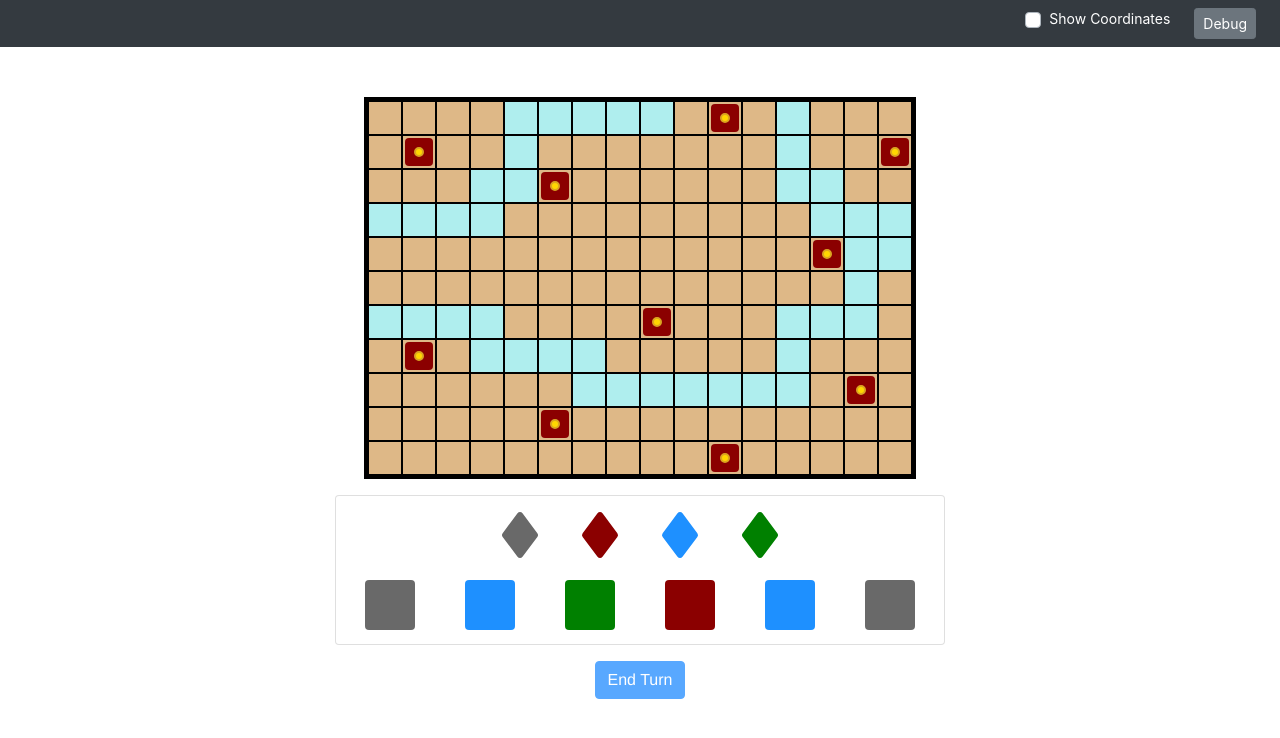
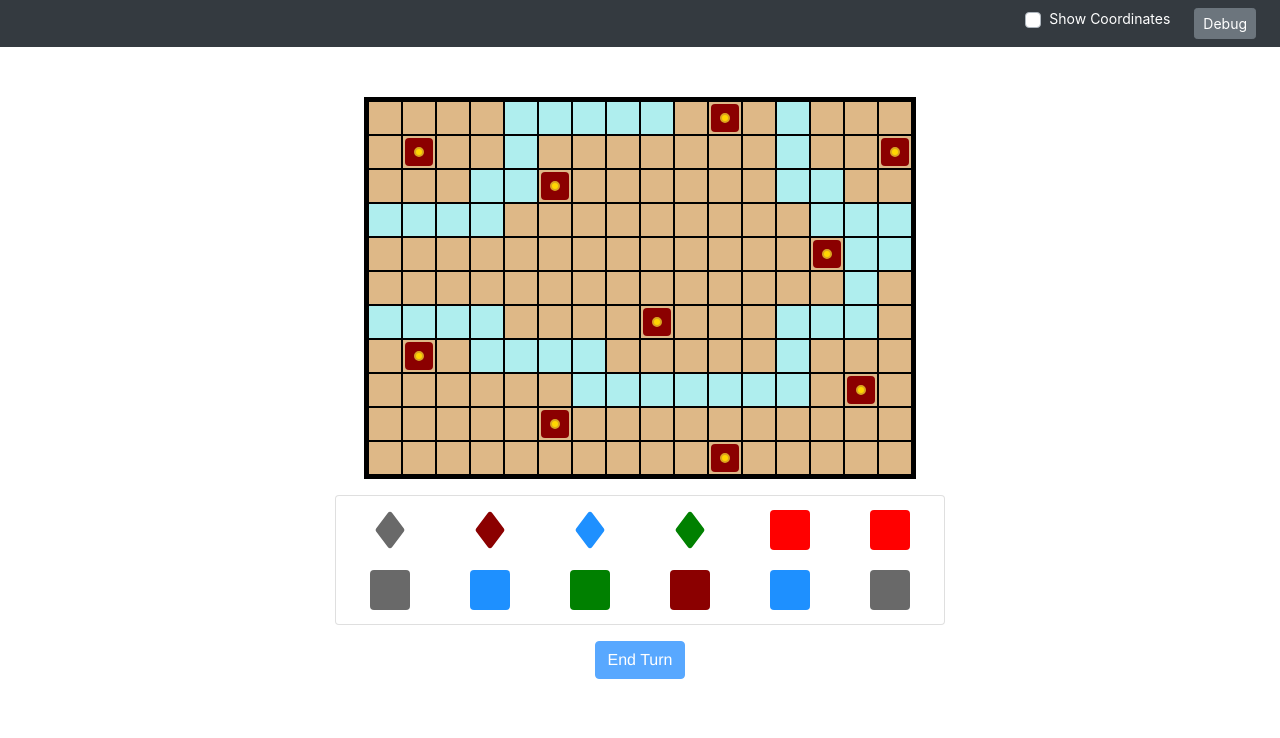
Before and after one commit to joshuahysong/RiverGame, a Vue app: page / in a window 1280 px wide. Shown: the top 738 px of the page. Built offline with nearby package versions, Linux system fonts and the light colour scheme.

Commit message:
Add catastrophe to hand

```diff
--- a/src/App.vue
+++ b/src/App.vue
@@ -175,7 +175,7 @@ export default {
             display: grid;
             grid-template-columns: repeat(16, calc(60vw / 16));
             grid-template-rows: repeat(11, calc(60vw / 16));
-            grid-gap: 1px;
+            grid-gap: 2px;
         }
     }
 
--- a/src/components/CivilizationTile.vue
+++ b/src/components/CivilizationTile.vue
@@ -59,7 +59,7 @@ export default {
         background: dodgerblue;
     }
     .catastrophe {
-        background: Yellow;
+        background: red;
     }
     .treasure-icon {
         height: 35%;
--- a/src/components/PlayerHand.vue
+++ b/src/components/PlayerHand.vue
@@ -1,11 +1,11 @@
 <template>
     <div class="card">
         <div class="card-body p-1">
-            <div class="row align-items-center justify-content-center"
+            <div class="row no-gutters align-items-center justify-content-center"
                 :style="rowStyle">
                 <div v-for="(tileType, index) in player.leaders"
                     :key="index"
-                    class="col-auto"
+                    class="col-2"
                     :class="{'p-1': size === 'sm'}">
                     <leader-tile
                         :size="iconSize"
@@ -14,12 +14,22 @@
                         :selected="isSelectedTile(index, true)"
                         @click.native="selectLeader(index)" />
                 </div>
+                <div v-for="(n, index) in player.catastropheTiles"
+                    :key="'catastrophe-' + index"
+                    class="col-2"
+                    :class="{'p-1': size === 'sm'}">
+                    <civilization-tile
+                        :size="iconSize"
+                        :tile-type="catastropheTileType"
+                        :selected="isSelectedTile(n, false)"
+                        @click.native="selectHandTile(n)" />
+                </div>
             </div>
             <div class="row no-gutters align-items-center justify-content-center"
                 :style="rowStyle">
                 <div v-for="(tileType, index) in player.hand"
                     :key="index"
-                    class="col"
+                    class="col-2"
                     :class="{'p-1': size === 'sm'}">
                     <civilization-tile
                         :size="iconSize"
@@ -36,6 +46,7 @@
 import { mapGetters } from 'vuex'
 import CivilizationTile from './CivilizationTile.vue'
 import LeaderTile from './LeaderTile.vue'
+import { tileTypes } from '../common/constants'
 
 export default {
     name: 'PlayerHand',
@@ -56,10 +67,13 @@ export default {
             remainingActions: 'remainingActions'
         }),
         iconSize() {
-            return this.size === 'lg' ? 50 : 25
+            return this.size === 'lg' ? 40 : 20
         },
         rowStyle() {
-            return `height: ${(this.size === 'lg' ? 70 : 35)}px`
+            return `height: ${(this.size === 'lg' ? 60 : 30)}px`
+        },
+        catastropheTileType(){
+            return tileTypes.catastrophe
         }
     },
     methods:{
```
